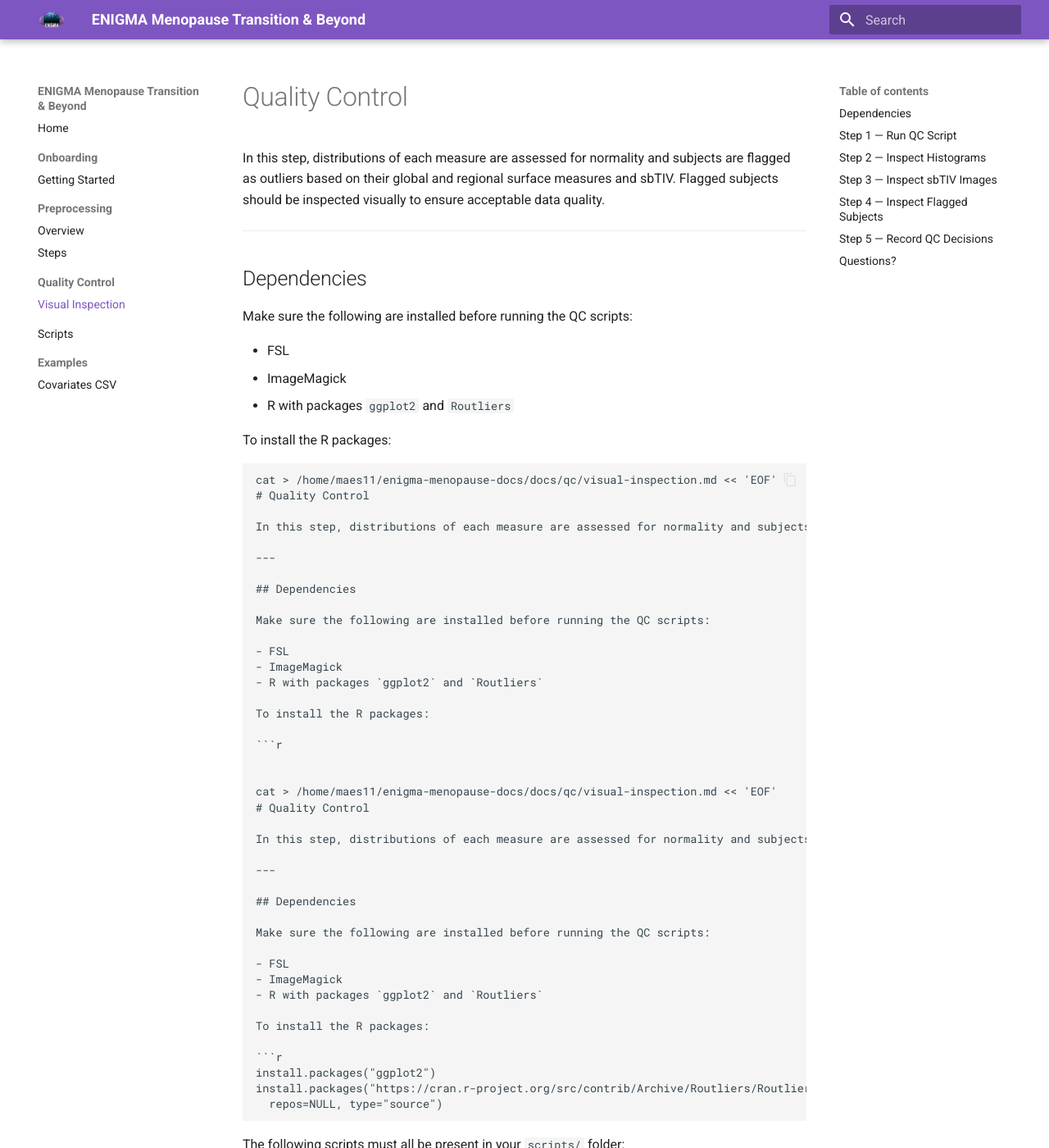
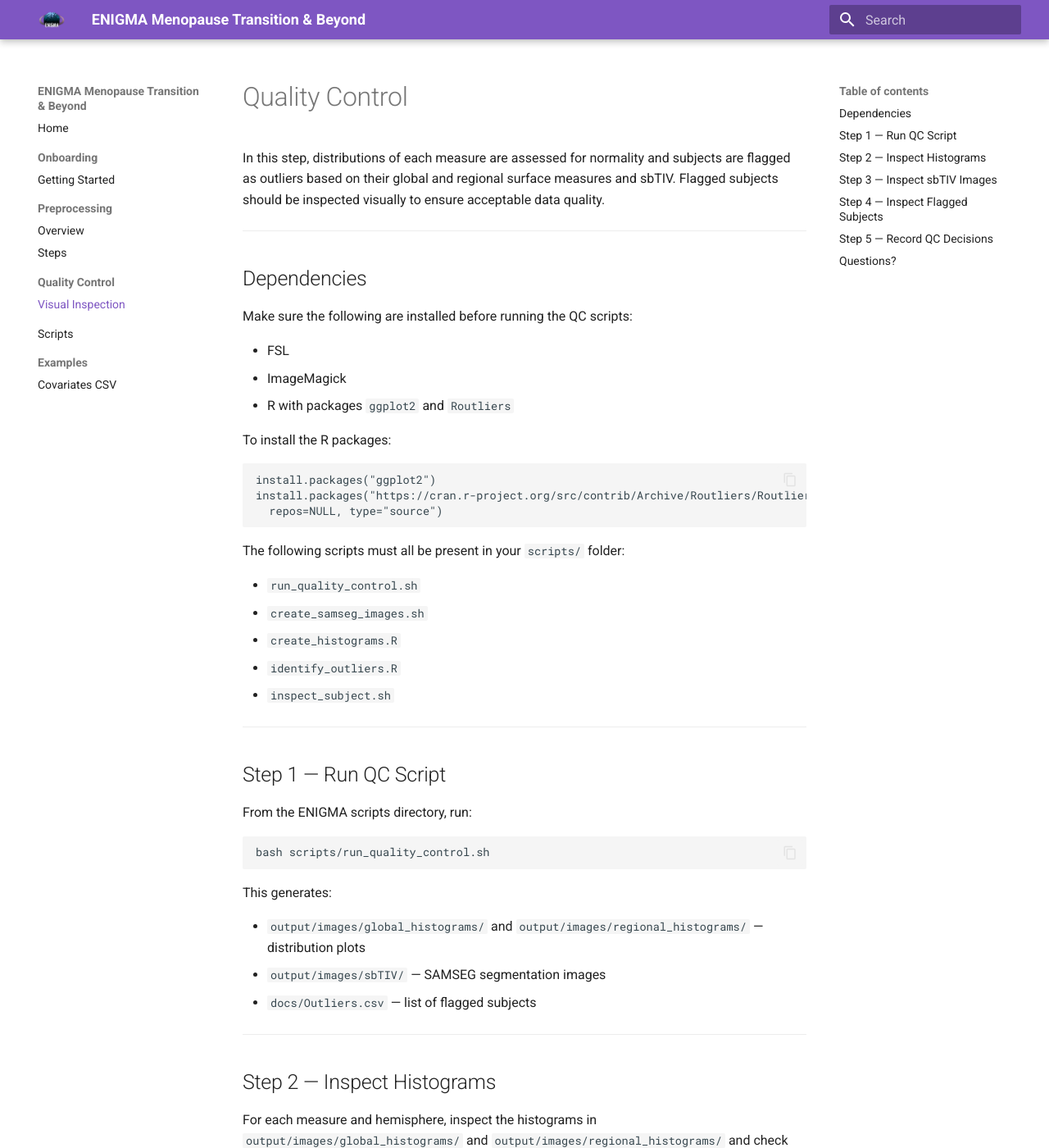
Before and after one commit to gorettiei/enigma-menopause-docs, an MkDocs documentation site: the page built from docs/qc/visual-inspection.md, in a window 1280 px wide and 1400 px high. Shown: the whole window at 82% size. Built offline with MkDocs 1.6.1 and Material for MkDocs 9.7.7, drawn with Linux system fonts in a browser that asks for light colours; some of the changed text lies outside the part shown.

Commit message:
Remove LGI from pipeline, update all docs

````diff
--- a/docs/qc/visual-inspection.md
+++ b/docs/qc/visual-inspection.md
@@ -1,41 +1,3 @@
-# Quality Control
-
-In this step, distributions of each measure are assessed for normality and subjects are flagged as outliers based on their global and regional surface measures and sbTIV. Flagged subjects should be inspected visually to ensure acceptable data quality.
-
----
-
-## Dependencies
-
-Make sure the following are installed before running the QC scripts:
-
-- FSL
-- ImageMagick
-- R with packages `ggplot2` and `Routliers`
-
-To install the R packages:
-
-```r
-cat > /home/maes11/enigma-menopause-docs/docs/qc/visual-inspection.md << 'EOF'
-# Quality Control
-
-In this step, distributions of each measure are assessed for normality and subjects are flagged as outliers based on their global and regional surface measures and sbTIV. Flagged subjects should be inspected visually to ensure acceptable data quality.
-
----
-
-## Dependencies
-
-Make sure the following are installed before running the QC scripts:
-
-- FSL
-- ImageMagick
-- R with packages `ggplot2` and `Routliers`
-
-To install the R packages:
-
-```r
-
-
-cat > /home/maes11/enigma-menopause-docs/docs/qc/visual-inspection.md << 'EOF'
 # Quality Control
 
 In this step, distributions of each measure are assessed for normality and subjects are flagged as outliers based on their global and regional surface measures and sbTIV. Flagged subjects should be inspected visually to ensure acceptable data quality.
@@ -109,7 +71,7 @@
 Where `<QC-type>` is:
 
 - `internal` — checks voxel-wise segmentation (recommended for thickness and volume outliers)
-- `external` — checks surface-based parcellation (recommended for area and LGI outliers)
+- `external` — checks surface-based parcellation (recommended for area outliers)
 
 For an overview of error types, see `ENIGMA_Cortical_QC_2.0.pdf` in the `examples/` directory (pages 4 and 6 onwards).
 
````
Also changed, not shown: docs/onboarding/getting-started.md (+0 -1 lines), docs/preprocessing/overview.md (+3 -7 lines), docs/preprocessing/steps.md (+9 -45 lines), docs/scripts/index.md (+0 -1 lines).
